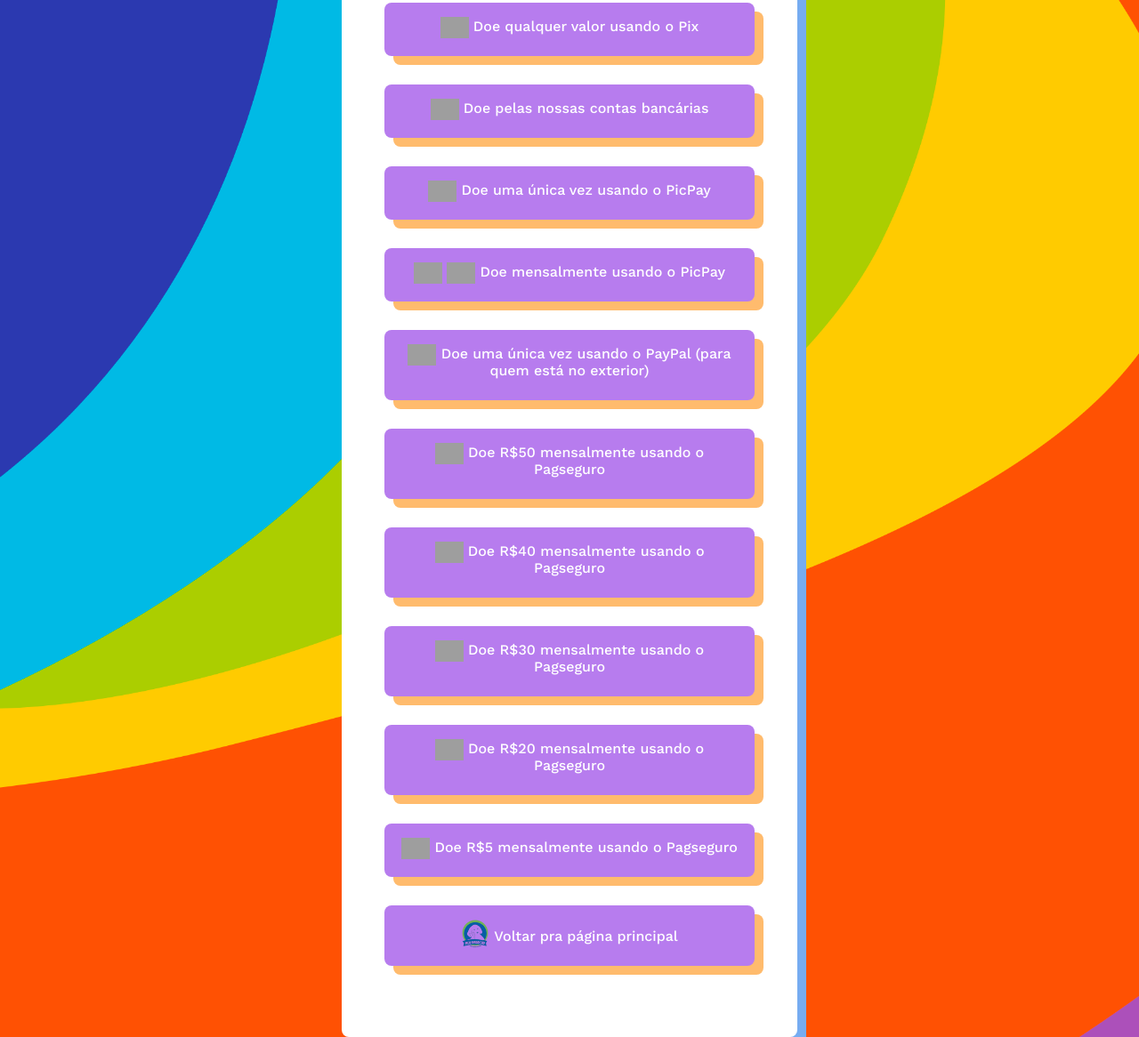
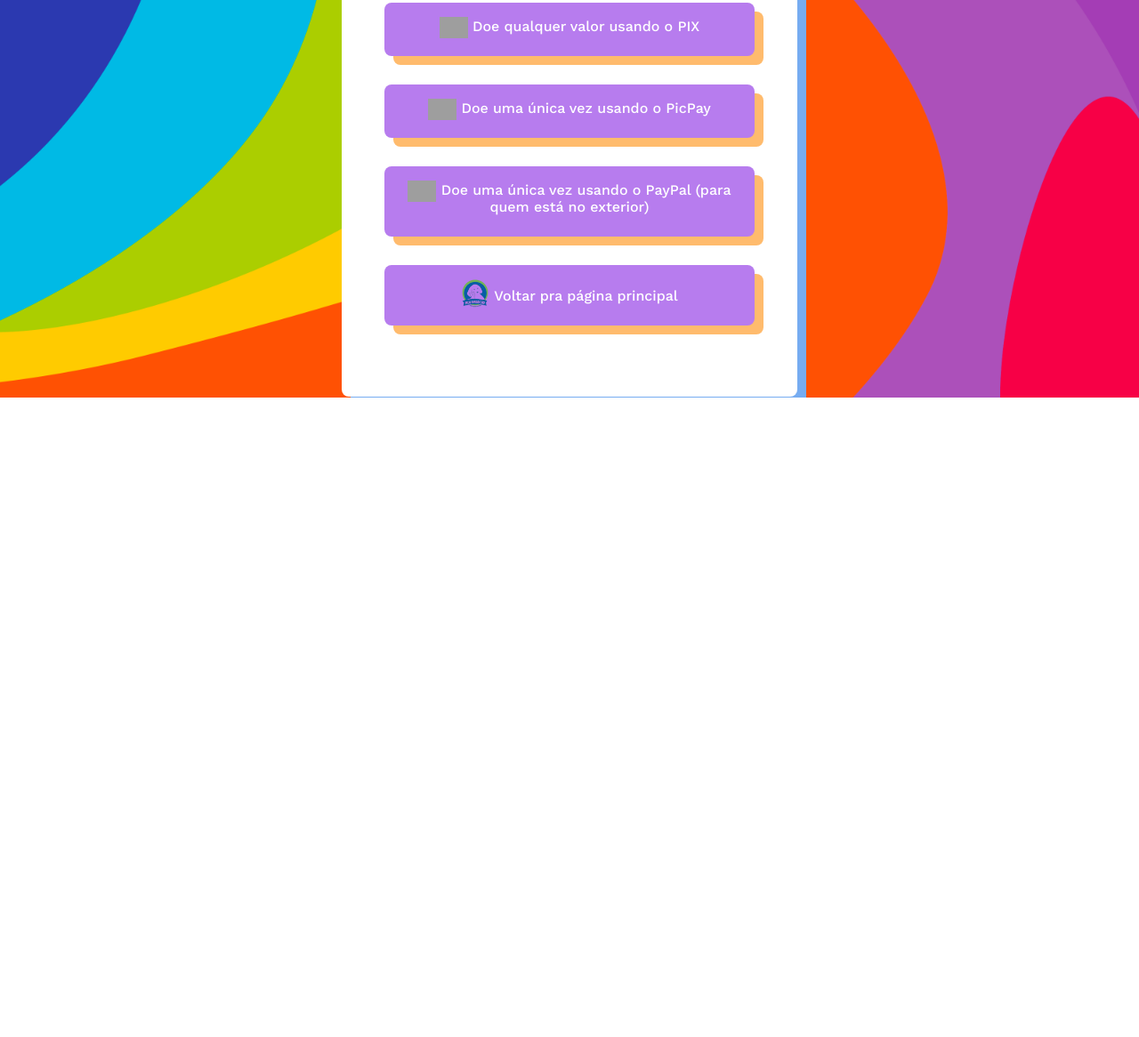
Before and after one commit to erickcampos50/meuamigocao, a plain HTML site: page doacoes.html in a window 1280 px wide. Shown: the part 353-1519 px from the top of the page at 89% size. After the commit the page ends 800 px from the top, so only its background shows below. Drawn offline with nearby package versions, Linux system fonts and the light colour scheme; grey boxes are pictures that could not be loaded.

Commit message:
Revert "Todos os botões do linktree incoporados"
This reverts commit fa485fd004a086d815df80f311b64ef993d16e8e.

```diff
--- a/doacoes.html
+++ b/doacoes.html
@@ -18,62 +18,19 @@
         <a href="pix.html" target="_self">
             <div class="pix">
                 <img src="https://img.icons8.com/fluency/48/000000/pixel-heart.png" alt="Icone-pix" />
-                <p>Doe <span> qualquer valor usando o Pix </span></p>
+                <p>Doe <span> qualquer valor usando o PIX </span></p>
             </div>
         </a>
-	    <a href="conta-bancaria.html" target="_self">
-            <div class="conta">
-                <img src="https://img.icons8.com/fluency/48/000000/bank-building.png" alt="Icone-paypal" />
-                 <p>Doe <span> pelas nossas contas bancárias</span></p>
-            </div>
-        </a>
-        <a href="https://app.picpay.com/payment?type=store&hash=Q9EcKCJSNo7Jstje" target="_self">
+		<a href="https://app.picpay.com/payment?type=store&hash=Q9EcKCJSNo7Jstje" target="_self">
             <div class="picpay">
                 <img src="https://seeklogo.com/images/P/picpay-logo-A98DEA805B-seeklogo.com.png" alt="Icone-picpay" />
                 <p>Doe <span> uma única vez usando o PicPay</span></p>
-            </div>
-        </a>
-        <a href="https://app.picpay.com/payment?type=store&hash=3MkZ1vYAdhCdJ3O8&checkout=true" target="_self">
-            <div class="picpay">
-                <img src="https://seeklogo.com/images/P/picpay-logo-A98DEA805B-seeklogo.com.png" alt="Icone-picpay" />
-                <img src="https://img.icons8.com/ios/50/000000/calendar-10.png" alt="Icone-picpay" />
-                <p>Doe <span> mensalmente usando o PicPay</span></p>
             </div>
         </a>
 		<a href="https://www.paypal.com/donate/?hosted_button_id=X24ZSWVPFLWN4" target="_self">
             <div class="paypal">
                 <img src="https://img.icons8.com/fluency/48/000000/paypal.png" alt="Icone-paypal" />
                  <p>Doe <span> uma única vez usando o PayPal (para quem está no exterior)</span></p>
-            </div>
-        </a>
-        <a href="http://pag.ae/7XTL-5Jpq" target="_self">
-            <div class="pagseguro">
-                <img src="https://avatars.githubusercontent.com/u/123060?s=200&v=4" alt="Icone-pagseguro" />
-                <p>Doe <span> R$50 mensalmente usando o Pagseguro</span></p>
-            </div>
-        </a>
-        <a href="http://pag.ae/7XTQS6kG1" target="_self">
-            <div class="pagseguro">
-                <img src="https://avatars.githubusercontent.com/u/123060?s=200&v=4" alt="Icone-pagseguro" />
-                <p>Doe <span> R$40 mensalmente usando o Pagseguro</span></p>
-            </div>
-        </a>
-        <a href="http://pag.ae/7XTQStZYH" target="_self">
-            <div class="pagseguro">
-                <img src="https://avatars.githubusercontent.com/u/123060?s=200&v=4" alt="Icone-pagseguro" />
-                <p>Doe <span> R$30 mensalmente usando o Pagseguro</span></p>
-            </div>
-        </a>
-        <a href="http://pag.ae/7XTyKozcG" target="_self">
-            <div class="pagseguro">
-                <img src="https://avatars.githubusercontent.com/u/123060?s=200&v=4" alt="Icone-pagseguro" />
-                <p>Doe <span> R$20 mensalmente usando o Pagseguro</span></p>
-            </div>
-        </a>
-        <a href="http://pag.ae/7Vz5rg8-m" target="_self">
-            <div class="pagseguro">
-                <img src="https://avatars.githubusercontent.com/u/123060?s=200&v=4" alt="Icone-pagseguro" />
-                <p>Doe <span> R$5 mensalmente usando o Pagseguro</span></p>
             </div>
         </a>
 		<a href="index.html" target="_self">
```
Also changed, not shown: conta-bancaria.html (deleted, +0 -46 lines).
